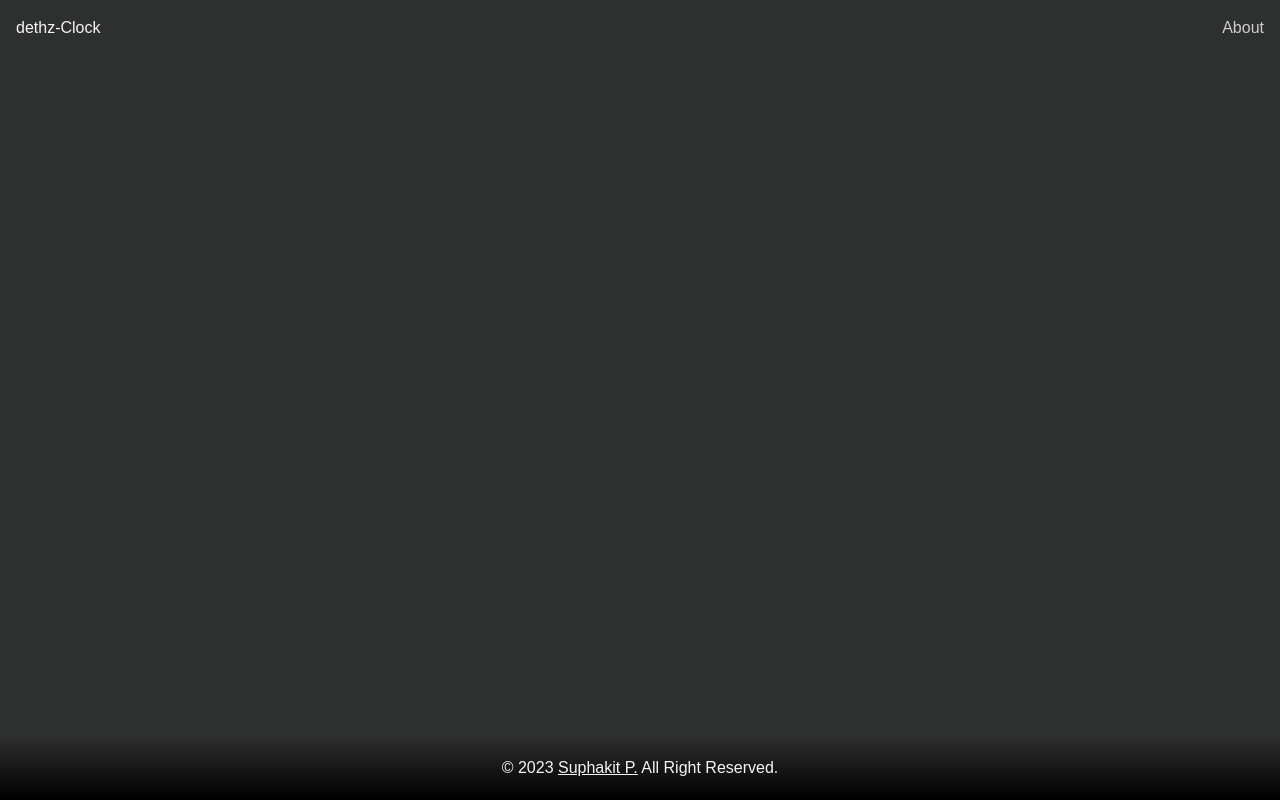
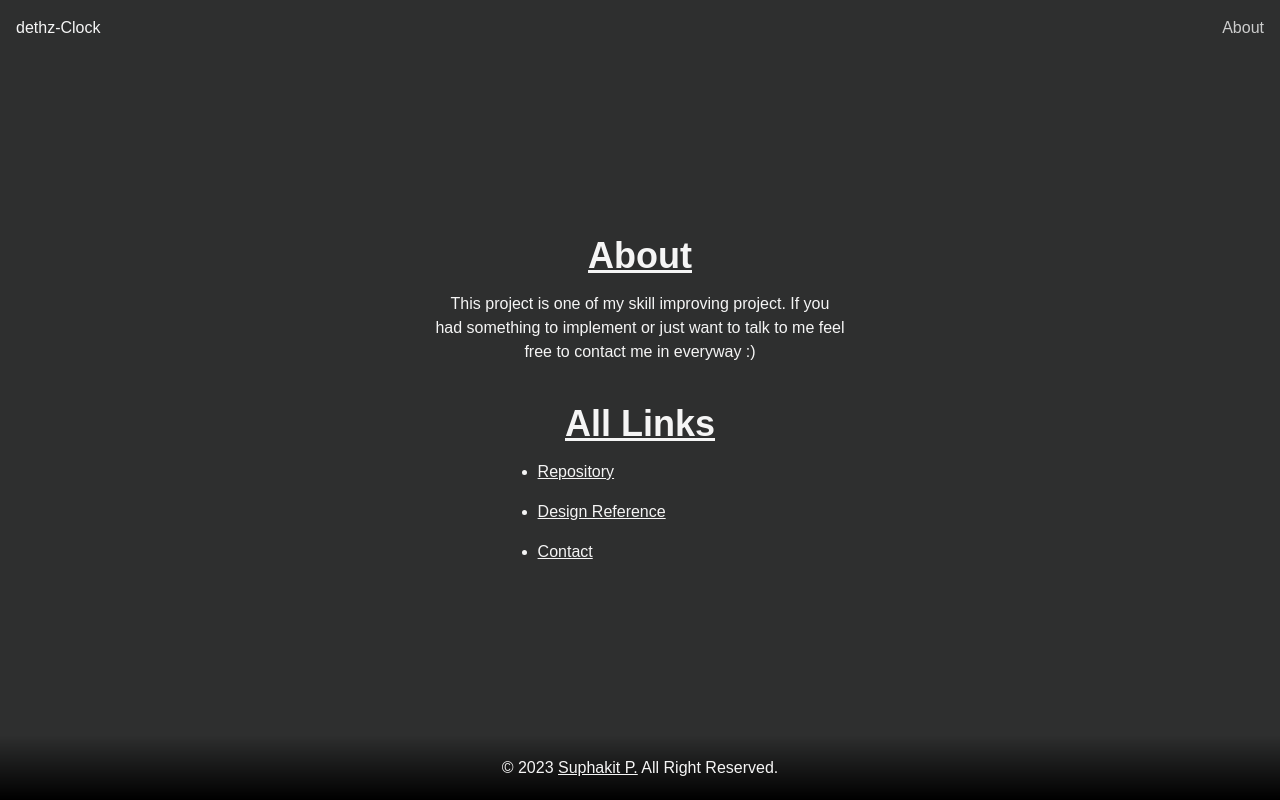
Before and after one commit to dethMastery/mobile-clock, a SvelteKit app: page /about in a window 1280 px wide. Built offline with nearby package versions, Linux system fonts and the light colour scheme; a web font is replaced by a local one.

Commit message:
feat<page>: about page

```diff
--- a/src/routes/about/+page.svelte
+++ b/src/routes/about/+page.svelte
@@ -0,0 +1,37 @@
+<script lang="ts">
+  import TW_CLASS from "../../constants/tailwind_class";
+</script>
+
+<section>
+  <div class={TW_CLASS.container}>
+    <h1 class={`${TW_CLASS.heading.xxxl} !py-2 !text-4xl underline font-semibold`}>
+      About
+    </h1>
+    <p class="w-[90%] py-2 md:w-[40%]">
+      This project is one of my skill improving project. If you had something to implement or just want to talk to me feel free to contact me in everyway :)
+    </p>
+
+    <br>
+
+    <h3 class={`${TW_CLASS.heading.xl} !py-2 !text-4xl underline font-semibold`}>
+      All Links
+    </h3>
+    <ul class="w-[50%] mx-auto list-disc text-left md:w-[20%]">
+      <li class="py-2">
+        <a href="https://github.com/dethMastery/mobile-clock" class={TW_CLASS.link} target="_blank">
+          Repository
+        </a>
+      </li>
+      <li class="py-2">
+        <a href="https://codepen.io/athoug/pen/EKrREQ" class={TW_CLASS.link} target="_blank">
+          Design Reference
+        </a>
+      </li>
+      <li class="py-2">
+        <a href="https://suphakit.net/contact" class={TW_CLASS.link} target="_blank">
+          Contact
+        </a>
+      </li>
+    </ul>
+  </div>
+</section>
```
